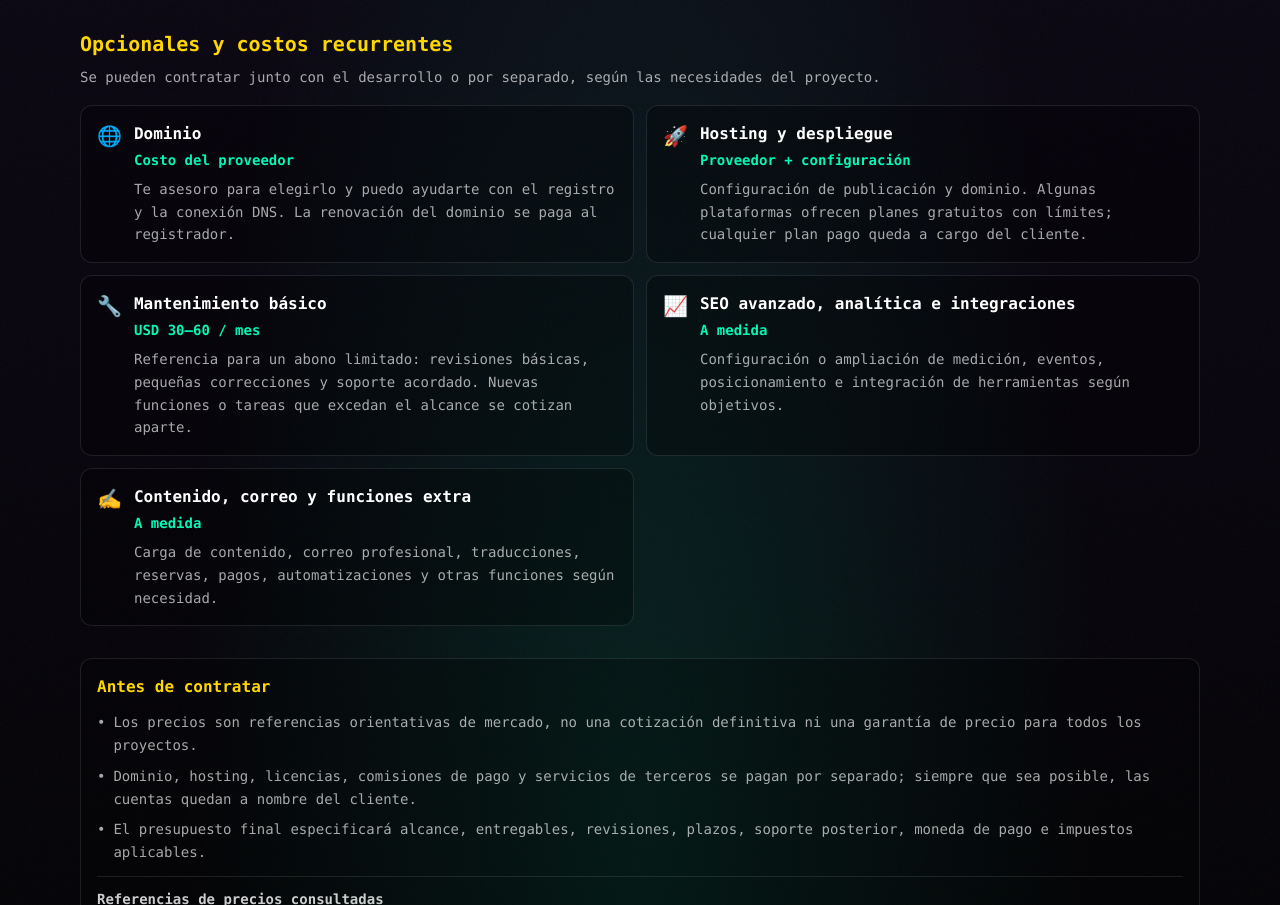
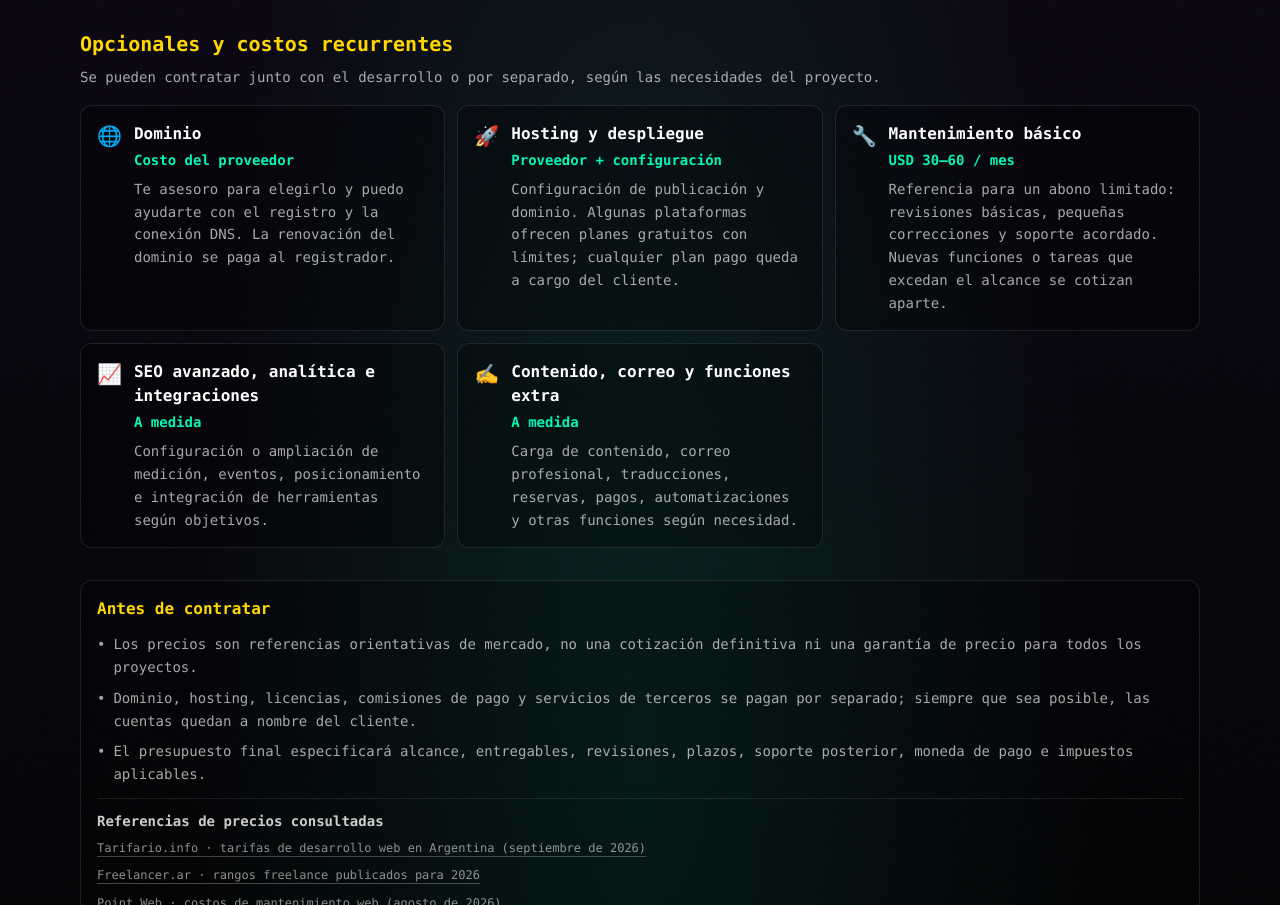
Before and after one commit to lu-developer476/Portfolio, a Next.js app: page /contact in a window 1280 px wide. Shown: the part 2424-3329 px from the top of the page. Built offline with nearby package versions, Linux system fonts and the light colour scheme.

Commit message:
Align service and optional cards in three-column desktop grids

```diff
--- a/src/components/ServicesSection.tsx
+++ b/src/components/ServicesSection.tsx
@@ -279,7 +279,7 @@ export default function ServicesSection() {
         <p className="w-full rounded-xl border border-cyber-gold/25 bg-black/25 px-4 py-3 text-sm leading-relaxed text-white/65">{copy.marketNote}</p>
       </div>
 
-      <div className="grid gap-4 md:grid-cols-2 xl:grid-cols-3">
+      <div className="grid grid-cols-1 gap-4 sm:grid-cols-2 lg:grid-cols-3">
         {copy.packages.map((service) => (
           <article key={service.name} className="flex h-full flex-col rounded-2xl border border-white/15 bg-black/40 p-5 transition duration-300 hover:border-cyber-gold/55 hover:shadow-[0_0_22px_rgba(250,204,21,0.09)]">
             <div className="mb-3 flex items-start gap-3">
@@ -320,7 +320,7 @@ export default function ServicesSection() {
           <h3 className="text-xl font-semibold text-cyber-gold">{copy.extrasTitle}</h3>
           <p className="mt-2 text-sm leading-relaxed text-white/65">{copy.extrasSubtitle}</p>
         </div>
-        <div className="grid gap-3 md:grid-cols-2">
+        <div className="grid grid-cols-1 gap-3 sm:grid-cols-2 lg:grid-cols-3">
           {copy.extras.map((extra) => (
             <article key={extra.name} className="rounded-xl border border-white/10 bg-black/30 p-4">
               <div className="flex items-start gap-3">
```
